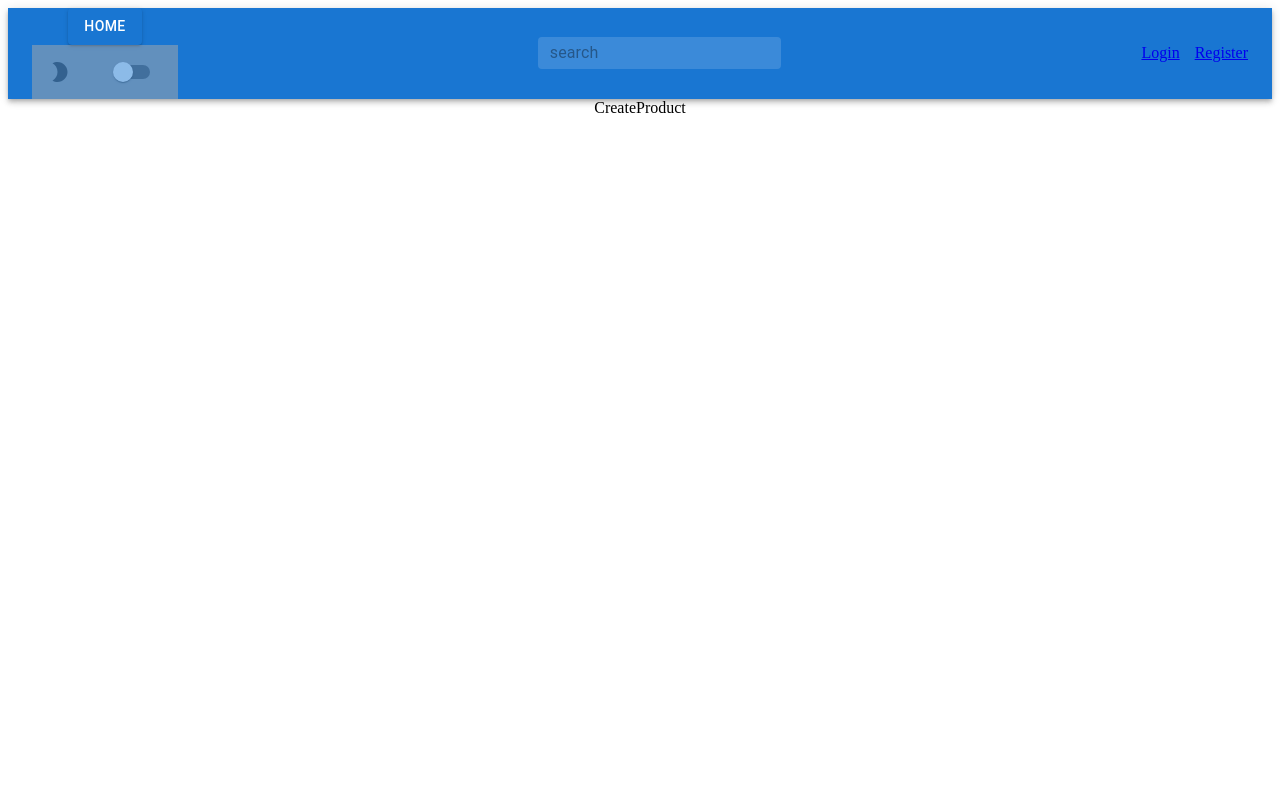
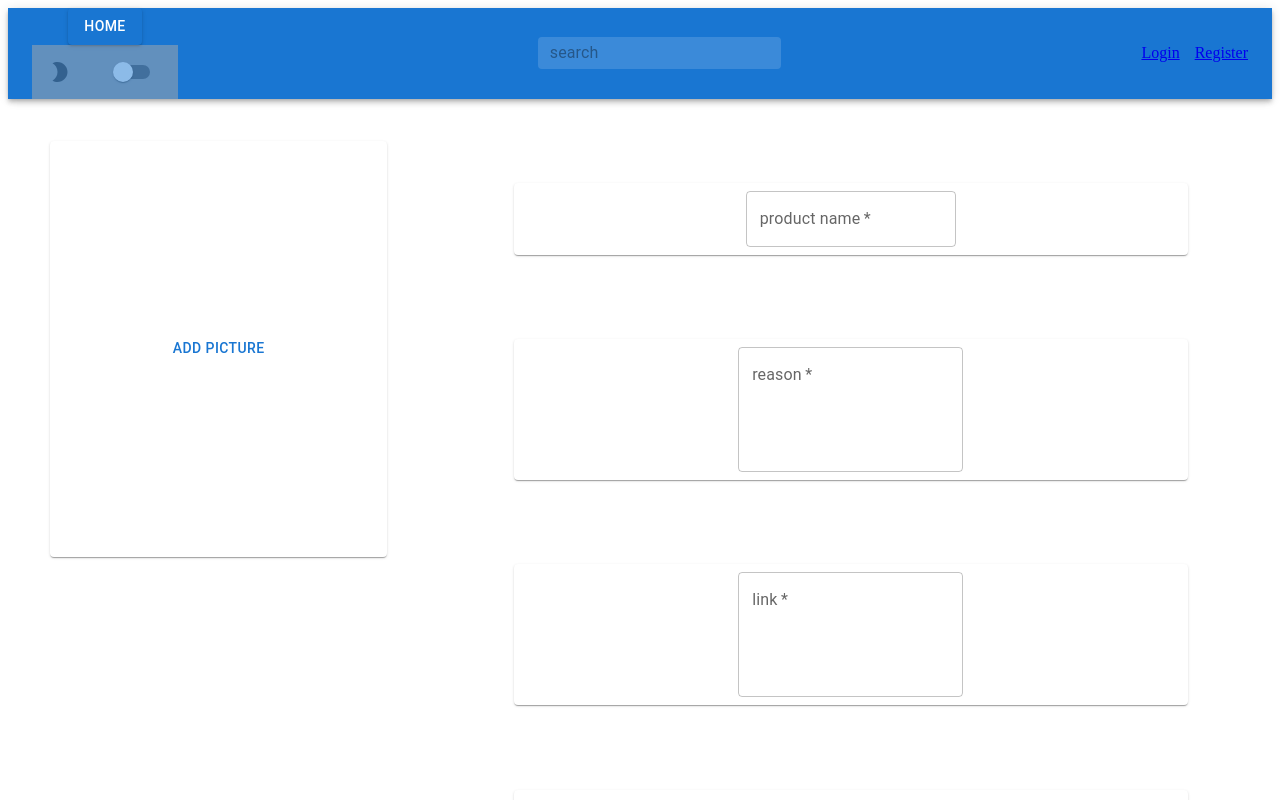
Before and after one commit to C9-youssefoesmail/MERAKI_Academy_Project_4_BoyCott, a React (Create React App) app in the folder frontend/: page /CreateProduct in a window 1280 px wide. Shown: the top 800 px of the page. Built offline with nearby package versions, Linux system fonts and the light colour scheme.

Commit message:
createProduct component

```diff
--- a/frontend/src/App.js
+++ b/frontend/src/App.js
@@ -7,7 +7,7 @@ import ProductItems from "./components/Items/ProductItems";
 import Nav from "./components/Nav/Nav";
 import Register from "./components/Register/Register";
 import Details from "./components/Details/Details";
-import CreateProduct from "./components/CreateProduct/CreateProduct"
+import CreateProduct from "./components/CreateProduct/CreateProduct";
 
 //createContext
 export const LoginContext = createContext();
@@ -18,12 +18,14 @@ function App() {
   const navigate = useNavigate();
 
   //useState
-  const [token, setToken] = useState(localStorage.getItem("token"));
+  const [token, setToken] = useState(localStorage.getItem("token") || []);
   const [isLoggedIn, setIsLoggedIn] = useState(
-    localStorage.getItem("isLoggedIn")
+    localStorage.getItem("isLoggedIn") || false
   );
-  const [userStatus, setUserStatus] = useState("");
-  const [userId, setUserId] = useState("");
+  const [userStatus, setUserStatus] = useState(
+    localStorage.getItem("userStatus") || ""
+  );
+  const [userId, setUserId] = useState(localStorage.getItem("userId") || "");
 
   //return
   return (
@@ -47,7 +49,7 @@ function App() {
             <Route path="/Register" element={<Register />}></Route>
             <Route path="/Login" element={<Login />}></Route>
             <Route path="/" element={<ProductItems />}></Route>
-            <Route path="/CreateProduct" element={<CreateProduct/>}></Route>
+            <Route path="/CreateProduct" element={<CreateProduct />}></Route>
           </Routes>
         </Box>
       </div>
--- a/frontend/src/components/CreateProduct/CreateProduct.js
+++ b/frontend/src/components/CreateProduct/CreateProduct.js
@@ -1,9 +1,72 @@
-import React from 'react'
+import { Height } from "@mui/icons-material";
+import { Box, Button, Checkbox, FormControlLabel, Grid, Paper, TextField, styled } from "@mui/material";
+import React, { useState } from "react";
+
+//styled
+const Item = styled(Paper)(({ theme }) => ({
+  backgroundColor: theme.palette.mode === "dark" ? "#1A2027" : "#fff",
+  ...theme.typography.body2,
+  padding: theme.spacing(1),
+  textAlign: "center",
+  color: theme.palette.text.secondary,
+  marginTop: "10%",
+  marginLeft: "10%",
+  marginRight: "10%",
+}));
 
 const CreateProduct = () => {
+
+  //uaeState
+  const [accept, setAccept] = useState(false)
+
   return (
-    <div>CreateProduct</div>
-  )
-}
+    <div>
+      <Box>
+        <Grid container spacing={0}>
+          <Grid item xs={4}>
+            <Item>
+              <Button sx={{ height: 400 }} required>add Picture</Button>
+            </Item>
+          </Grid>
+          <Grid item xs={8}>
+            <Item>
+              <TextField
+                id="outlined-textarea"
+                label="product name"
+                multiline
+                required
+              />
+            </Item>
+            <Item>
+              <TextField
+                id="outlined-multiline-static"
+                label="reason"
+                multiline
+                rows={4}
+                required
+              />
+            </Item>
+            <Item>
+            <TextField
+                id="outlined-multiline-static"
+                label="link"
+                multiline
+                rows={4}
+                required
+              />
+            </Item>
+            <Item>
+            <FormControlLabel required control={<Checkbox onChange={(e)=>{console.log(!e.target.checked);}} />} label="boycott" />
+            </Item>
+          </Grid>
+          <Grid item xs={12}>
+            <Item></Item>
+          </Grid>
+        </Grid>
+      </Box>
+    </div>
+  );
+};
 
 export default CreateProduct;
+// productName, reason, link, productImage, isSafeProduct, categories, oppositeProduct, createdBy, review
--- a/frontend/src/components/Details/Details.js
+++ b/frontend/src/components/Details/Details.js
@@ -10,6 +10,7 @@ import {
   List,
   Modal,
   Paper,
+  TextField,
   styled,
 } from "@mui/material";
 import "./style.css";
@@ -160,20 +161,21 @@ const Details = () => {
           </Grid>
           <Grid item xs={12}>
             <Item>
-              <input
-                type="text"
-                placeholder="comment..."
-                onChange={(e) => {
+              <TextField
+              id="outlined-textarea"
+              label="comment..."
+              multiline
+              onChange={(e) => {
                   setComment(e.target.value);
                   console.log(comment, token);
                 }}
-              />
+            />
               <Button
                 onClick={() => {
                   createComment(productDetails._id);
                 }}
               >
-                Add Comment
+                Add
               </Button>
               {productDetails.review &&
                 productDetails.review.map((comment, i) => {
--- a/frontend/src/components/Login/Login.js
+++ b/frontend/src/components/Login/Login.js
@@ -30,6 +30,8 @@ const Login = () => {
           setIsLoggedIn(true);
           localStorage.setItem("token", result.data.token);
           localStorage.setItem("isLoggedIn", true);
+          localStorage.setItem("userStatus", result.data._role.role);
+          localStorage.setItem("userId", result.data._userId)
           navigate("/");
         })
         .catch((err) => {
--- a/frontend/src/components/Nav/Nav.js
+++ b/frontend/src/components/Nav/Nav.js
@@ -119,15 +119,17 @@ const Nav = () => {
           <MenuItem>
             <Link to="/Profile">Profile</Link>
           </MenuItem>
-          {userStatus === "admin" && <MenuItem>
+          {userStatus === "admin" ? <MenuItem>
             <Link to="/CreateProduct">Create Product</Link>
-          </MenuItem>}
+          </MenuItem> : ""}
           <MenuItem>
             <Link
               to="/"
               onClick={() => {
                 localStorage.removeItem("token");
                 localStorage.removeItem("isLoggedIn");
+                localStorage.removeItem("userStatus");
+                localStorage.removeItem("userId")
                 setToken("");
                 setIsLoggedIn(false);
                 setUserStatus("")
@@ -143,3 +145,6 @@ const Nav = () => {
 };
 
 export default Nav;
+
+// localStorage.setItem("userStatus", result.data._role.role);
+// localStorage.setItem("userId", result.data._userId)
```
